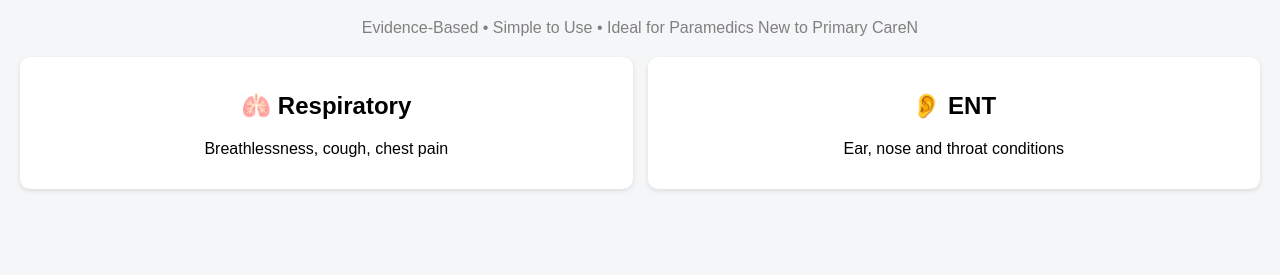
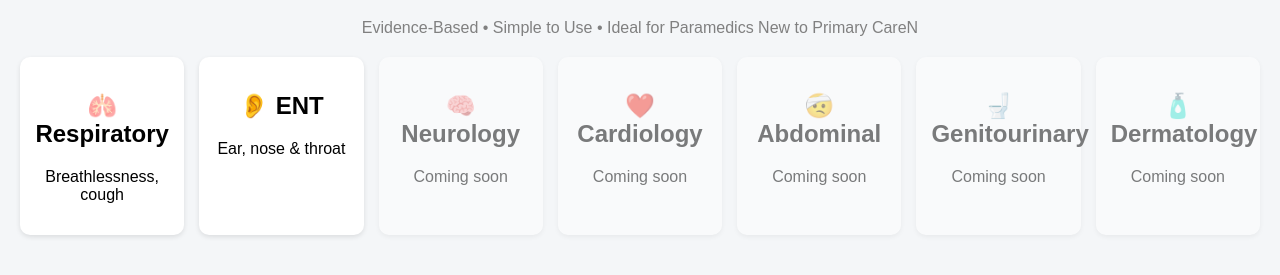
Before and after one commit to JDASH4596/Paramedics-in-Primary-Care, a plain HTML site: page index.html in a window 1280 px wide. Shown: the part 61-336 px from the top of the page. Drawn offline with Linux system fonts and the light colour scheme.

Commit message:
Update index.html

```diff
--- a/index.html
+++ b/index.html
@@ -13,15 +13,41 @@
 
   <a href="respiratory.html" class="card">
     <h2>🫁 Respiratory</h2>
-    <p>Breathlessness, cough, chest pain</p>
+    <p>Breathlessness, cough</p>
   </a>
 
- <a href="ent.html" class="card">
-  <h2>👂 ENT</h2>
-  <p>Ear, nose and throat conditions</p>
-</a>
+  <a href="ent.html" class="card">
+    <h2>👂 ENT</h2>
+    <p>Ear, nose & throat</p>
+  </a>
 
-  </div>
+  <a href="neuro.html" class="card disabled">
+    <h2>🧠 Neurology</h2>
+    <p>Coming soon</p>
+  </a>
+
+  <a href="cardio.html" class="card disabled">
+    <h2>❤️ Cardiology</h2>
+    <p>Coming soon</p>
+  </a>
+
+  <a href="abdominal.html" class="card disabled">
+    <h2>🤕 Abdominal</h2>
+    <p>Coming soon</p>
+  </a>
+
+  <a href="gu.html" class="card disabled">
+    <h2>🚽 Genitourinary</h2>
+    <p>Coming soon</p>
+  </a>
+
+  <a href="skin.html" class="card disabled">
+    <h2>🧴 Dermatology</h2>
+    <p>Coming soon</p>
+  </a>
+
+</div>
+
 
 </div>
 
```
